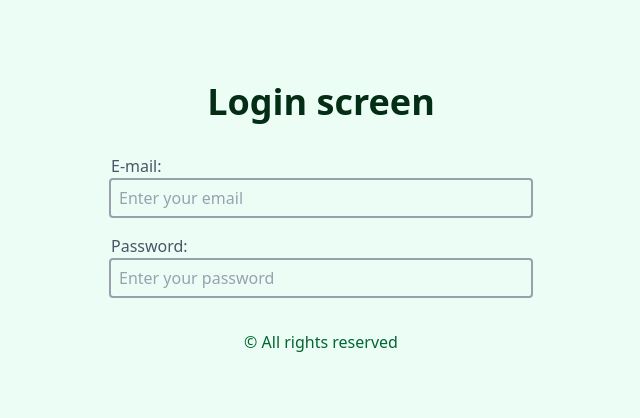
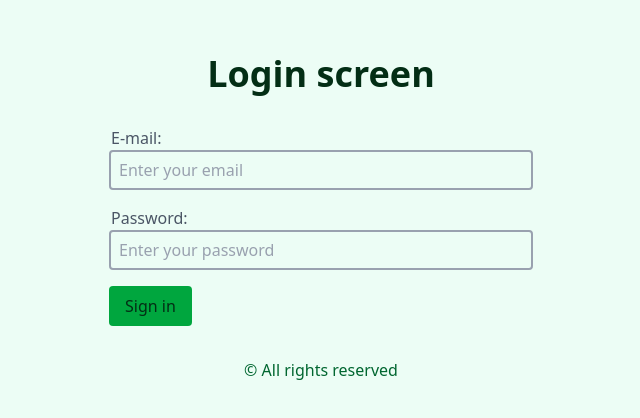
Before and after one commit to gwolf-dev/FinanceFlow, a React (Vite) app: page /login in a window 1280 px wide. Shown: the part 182-600 px from the top of the page, without its empty margins (319-959 px from the left). Built offline with nearby package versions, Linux system fonts and the light colour scheme.

Commit message:
Adding: Button component

```diff
--- /dev/null
+++ b/src/components/Button/index.tsx
@@ -0,0 +1,9 @@
+import React from "react";
+
+const Button = ({ children }: React.ComponentProps<"button">) => (
+  <button className="w-fit cursor-pointer bg-green-600 text-green-950 px-4 py-2 rounded-sm font-medium hover:bg-green-500 transition duration-200 ease-in-out">
+    {children}
+  </button>
+);
+
+export default Button;
--- a/src/components/Input/index.tsx
+++ b/src/components/Input/index.tsx
@@ -1,3 +1,5 @@
+import React from "react";
+
 type Input = React.ComponentProps<"input"> & {
   id: string;
   label?: string | null;
--- a/src/components/index.ts
+++ b/src/components/index.ts
@@ -1,5 +1,6 @@
+import Button from "./Button";
 import Input from "./Input";
 import ProtectedRoute from "./ProtectedRoute";
 import Title from "./Title";
 
-export { Input, ProtectedRoute, Title };
+export { Button, Input, ProtectedRoute, Title };
--- a/src/pages/Login/index.tsx
+++ b/src/pages/Login/index.tsx
@@ -2,7 +2,7 @@ import { Navigate } from "react-router";
 
 import translationFile from "./translation";
 import { useAuth } from "../../hooks";
-import { Input, Title } from "../../components";
+import { Button, Input, Title } from "../../components";
 
 function Login() {
   const { isAuthenticated } = useAuth();
@@ -30,6 +30,8 @@ function Login() {
           placeholder={translation.passwordPlaceholder}
           type="password"
         />
+
+        <Button>{translation.button}</Button>
       </form>
 
       <footer className="text-green-800 font-normal text-base max-md:text-sm">
--- a/src/pages/Login/translation.ts
+++ b/src/pages/Login/translation.ts
@@ -5,6 +5,7 @@ export default {
     emailPlaceholder: "Digite o seu e-mail",
     passwordLabel: "Senha:",
     passwordPlaceholder: "Digite a sua senha",
+    button: "Logar",
     footer: "© Todos os direitos reservados",
   },
   "en-US": {
@@ -13,6 +14,7 @@ export default {
     emailPlaceholder: "Enter your email",
     passwordLabel: "Password:",
     passwordPlaceholder: "Enter your password",
+    button: "Sign in",
     footer: "© All rights reserved",
   },
 };
```
